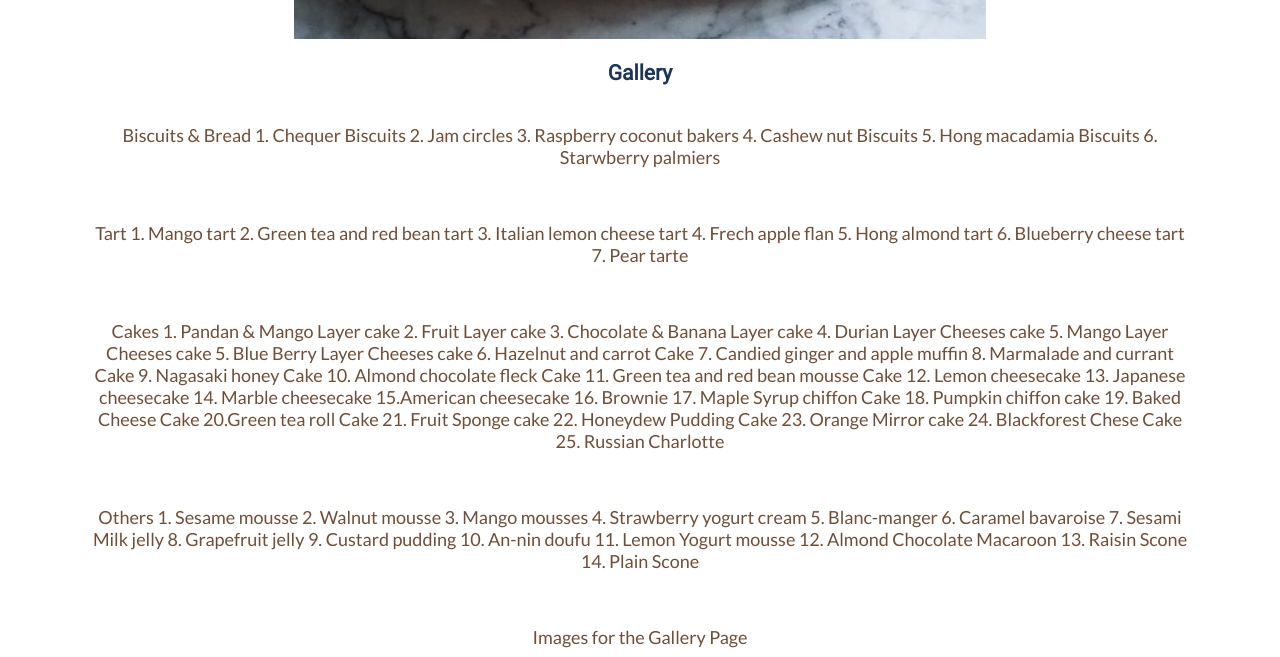
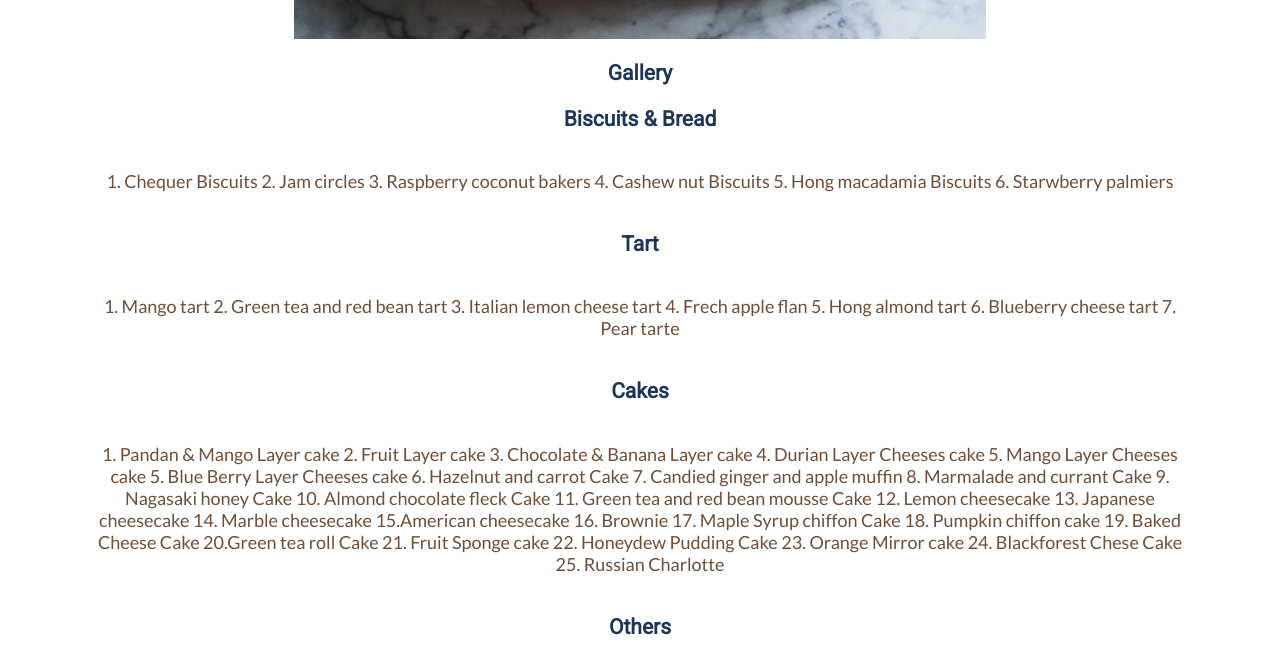
Before and after one commit to esthercheung728/wdd130, a plain HTML site: page cake/site-plan-cake.html in a window 1280 px wide. Shown: the part 4808-5465 px from the top of the page. Drawn offline with Linux system fonts and the light colour scheme; a web font is replaced by a local one.

Commit message:
Add title

```diff
--- a/cake/site-plan-cake.html
+++ b/cake/site-plan-cake.html
@@ -194,8 +194,9 @@
 
         </ul>
         <h3>Gallery</h3>
+        <h3>Biscuits & Bread</h3>
         <p>
-            Biscuits & Bread
+
             1. Chequer Biscuits
             2. Jam circles
             3. Raspberry coconut bakers
@@ -203,7 +204,8 @@
             5. Hong macadamia Biscuits
             6. Starwberry palmiers
         </p>
-        <p> Tart
+        <h3>Tart</h3>
+        <p>
             1. Mango tart
             2. Green tea and red bean tart
             3. Italian lemon cheese tart
@@ -212,7 +214,8 @@
             6. Blueberry cheese tart
             7. Pear tarte
         </p>
-        <p> Cakes
+        <h3>Cakes</h3>
+        <p>
             1. Pandan & Mango Layer cake
             2. Fruit Layer cake
             3. Chocolate & Banana Layer cake
@@ -241,7 +244,8 @@
             25. Russian Charlotte
 
         </p>
-        <p> Others
+        <h3>Others</h3>
+        <p>
             1. Sesame mousse
             2. Walnut mousse
             3. Mango mousses
@@ -265,8 +269,9 @@
 
         </ul>
         <h3>Contact</h3>
+        <h3>Contact Us</h3>
         <p>
-            Contact Us
+
             HOURS
             Monday - Friday
             9am - 7pm
```
Also changed, not shown: 2 other files.
